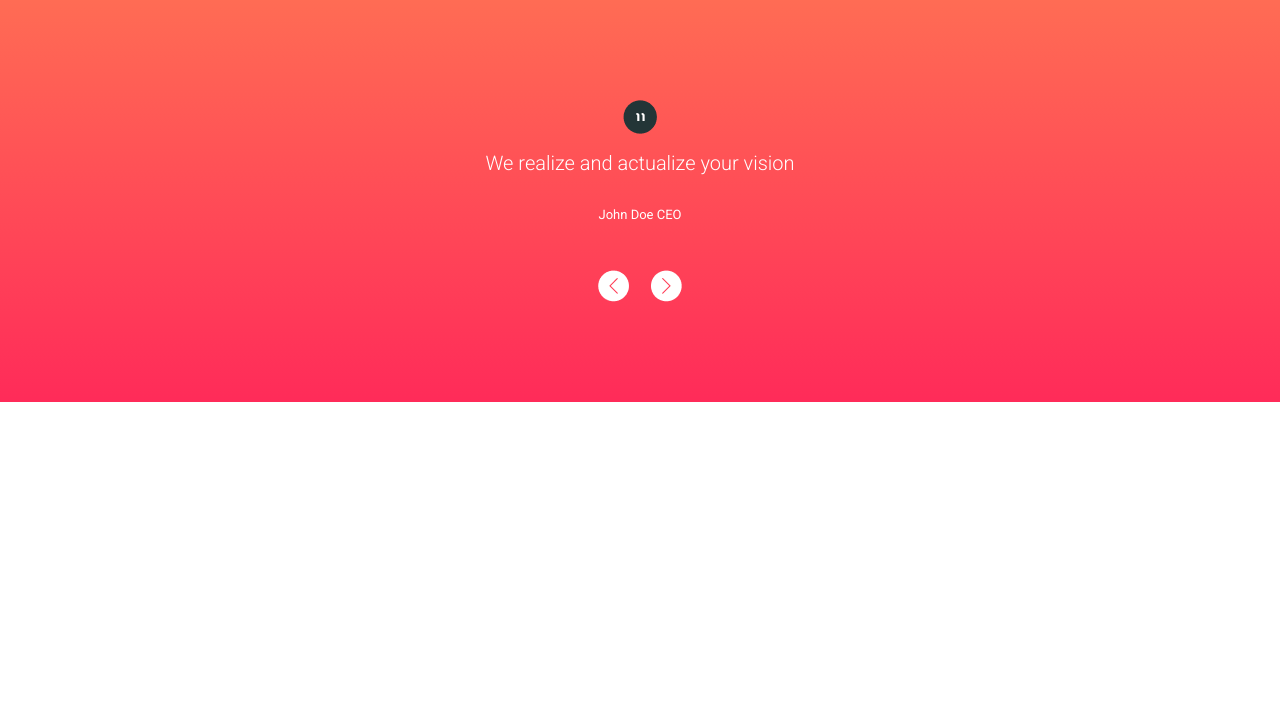
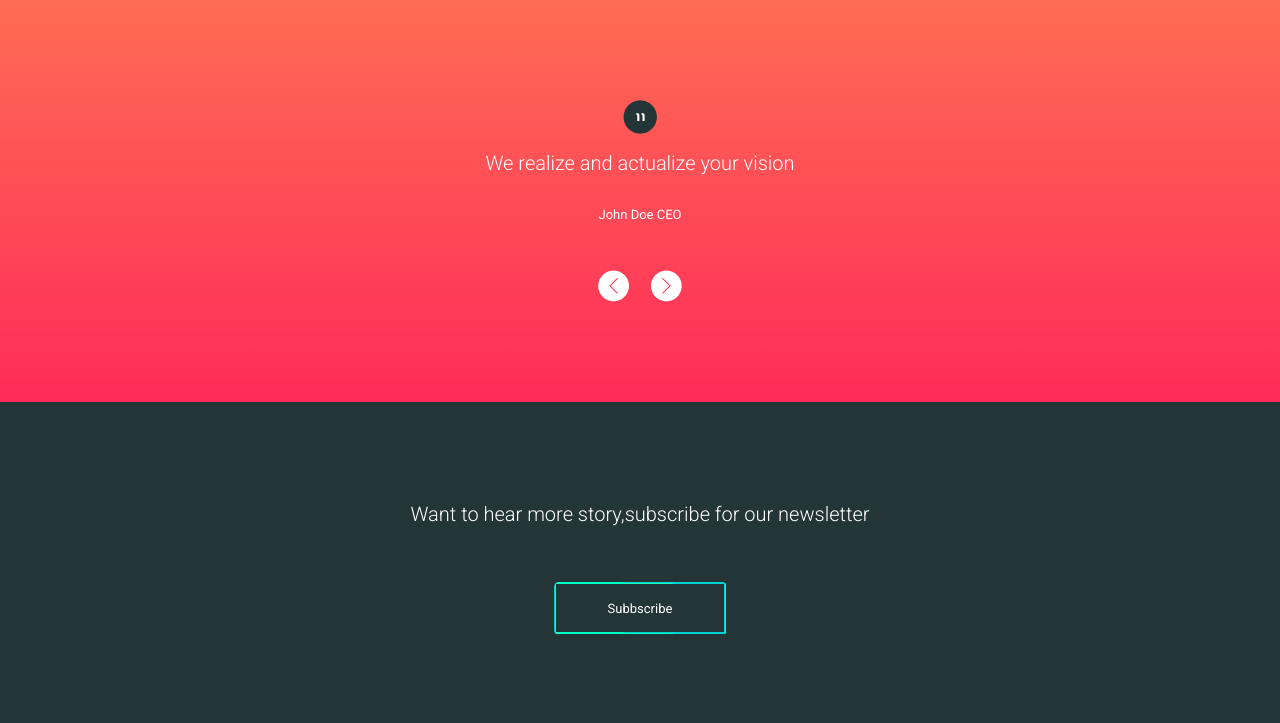
Before and after one commit to jeffersonrucu/Zoom, a web app: file index.html in a window 1280 px wide. Shown: the part 5777-6500 px from the top of the page. Before the commit the page ends 6179 px from the top, so only its background shows below. Run offline with its HTML, style and script files only (its server is not run), Linux system fonts and the light colour scheme.

Commit message:
Cria sessão noticia

```diff
--- a/css/main.css
+++ b/css/main.css
@@ -24,6 +24,10 @@
 
 .margin-title{
     padding: 100px 0px;
+}
+
+.margin-title-two{
+    padding: 70px 0px;
 }
 
 .margin-img{
@@ -165,6 +169,12 @@
     border-color: black;
 }
 
+.btn-outline {
+    width: 173px;
+    height: 53px;
+    background: url(../img/Combinedbotao.png);
+}
+
 /******** center **********/
 
 .center-background-blue{
--- a/index.html
+++ b/index.html
@@ -554,7 +554,14 @@
             </div>
         </section>
 
-
+        <section class="background-grey">
+            <div class="container">
+                <div class="text-center margin-title">
+                    <h3 class="title-status">Want to hear more story,subscribe for our newsletter</h3>
+                    <button type="button" class="btn btn-lg btn-outline mt-5 text-sub">Subbscribe</button>
+                </div>
+            </div>
+        </section>
 
 
 
```
